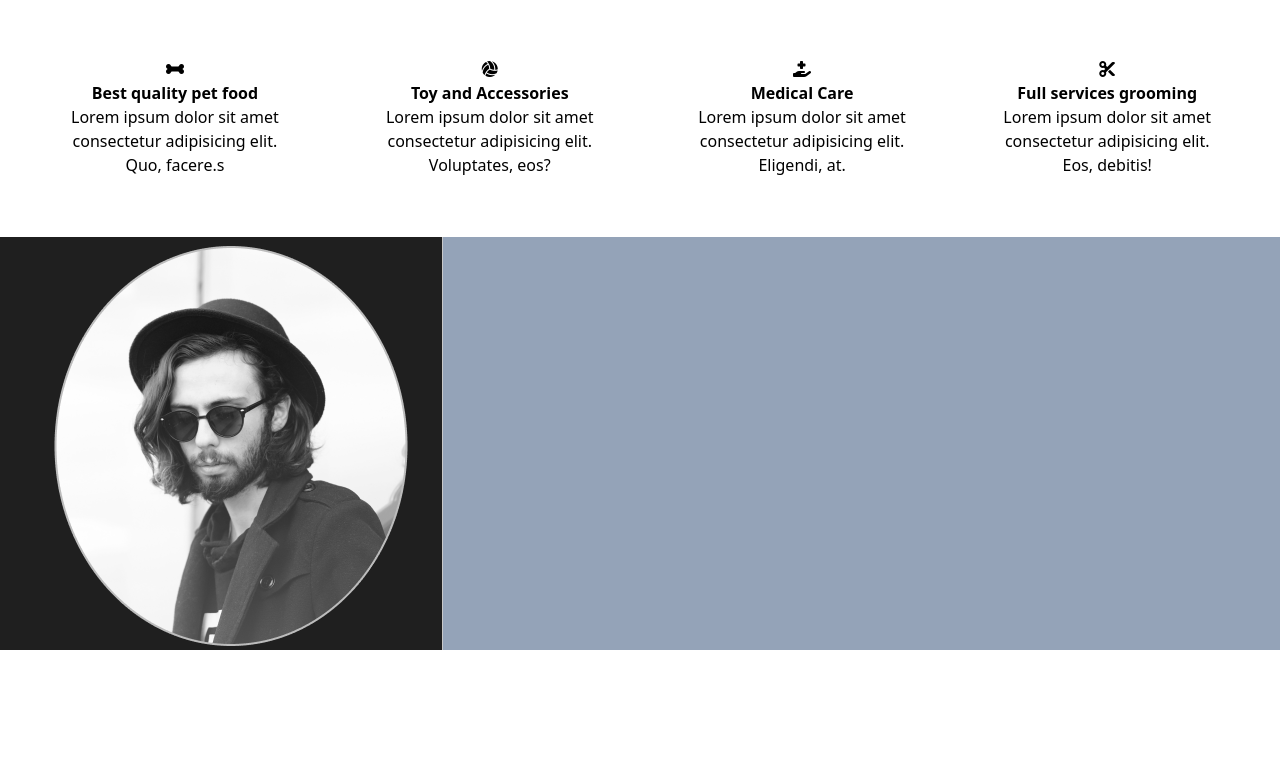
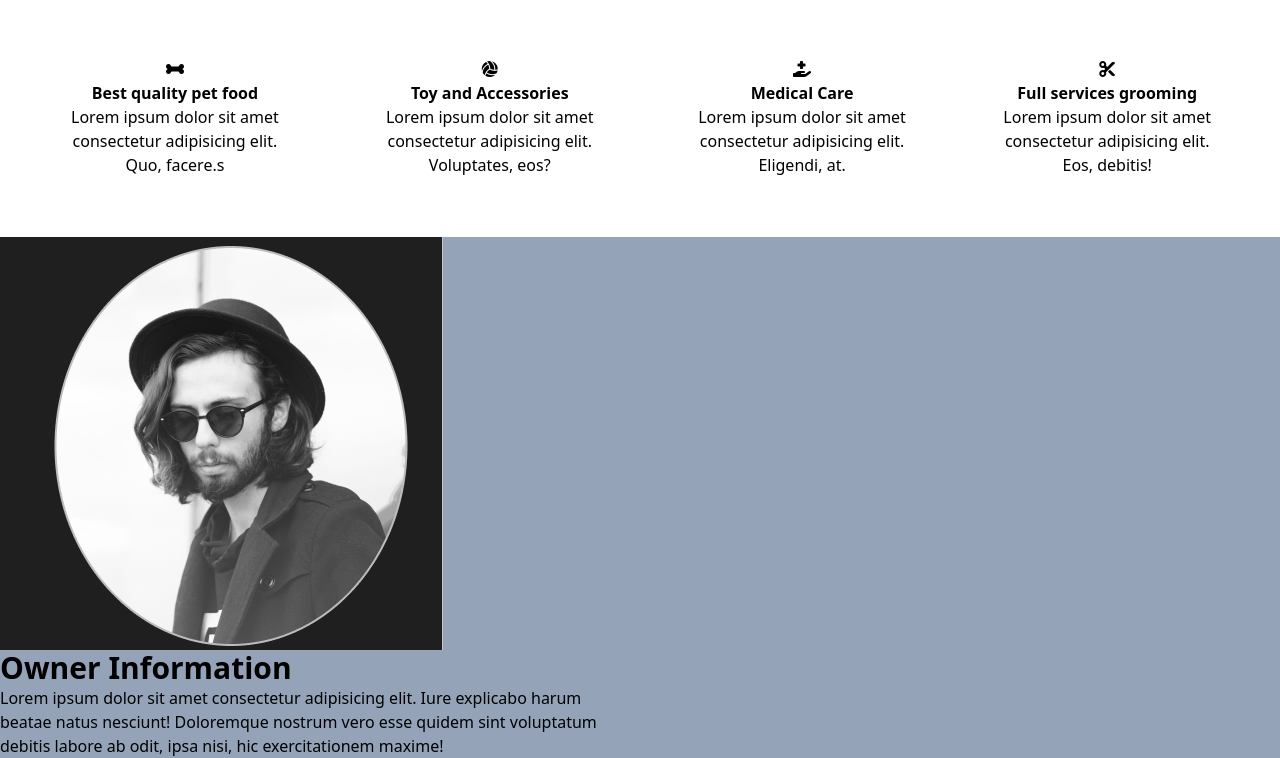
Before and after one commit to anikaivnath/100-days-of-code, a plain HTML site: page index.html in a window 1280 px wide. Shown: the part 1003-1761 px from the top of the page. Before the commit the page ends 1653 px from the top, so only its background shows below. Drawn offline with nearby package versions, Linux system fonts and the light colour scheme.

Commit message:
add p section

```diff
--- a/index.html
+++ b/index.html
@@ -66,12 +66,14 @@
         <p>Lorem ipsum dolor sit amet consectetur adipisicing elit. Eos, debitis!</p>
       </div>
     </div>
-   <div>
+   <div class="">
     <div class="bg-slate-400">
+      <div>
         <img src="./image.png" alt="">
     </div>
-    <div></div>
+    <h1 class="text-3xl font-bold text-black-100">Owner Information</h1>
+    <p class="w-[600px]">Lorem ipsum dolor sit amet consectetur adipisicing elit. Iure explicabo harum beatae natus nesciunt! Doloremque nostrum vero esse quidem sint voluptatum debitis labore ab odit, ipsa nisi, hic exercitationem maxime!</p>
    </div>
-
+    </div>
 </body>
 </html>
```
